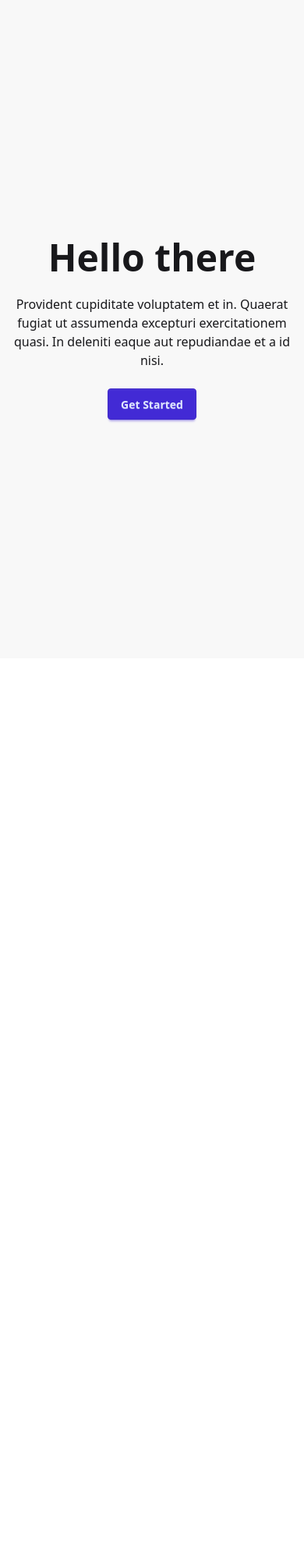
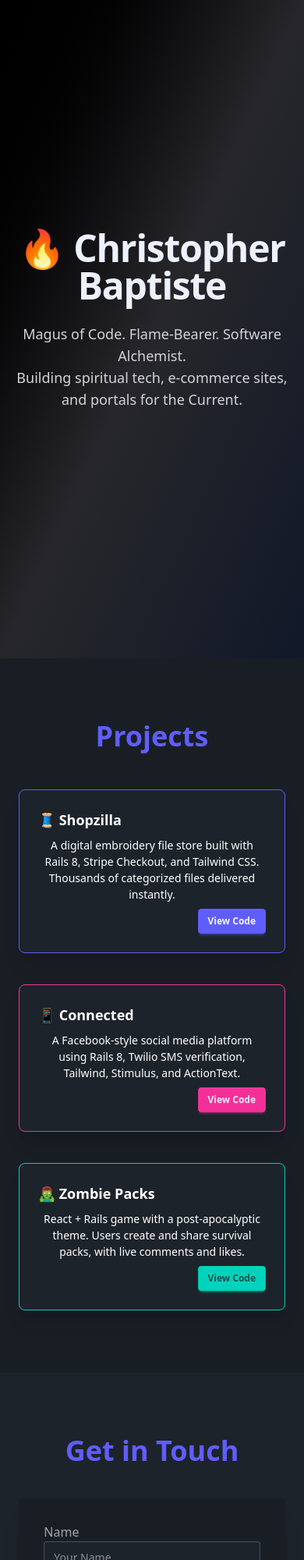
Before and after one commit to chrisbaptiste83/vite-project, a website built with Vite: page index.html in a window 390 px wide. Shown: the top 2000 px of the page at 78% size. Before the commit the page ends 844 px from the top, so only its background shows below. Built offline with nearby package versions, Linux system fonts and the light colour scheme.

Commit message:
created home page with hero, project cards, and contact form.

```diff
--- a/index.html
+++ b/index.html
@@ -1,23 +1,102 @@
-<!doctype html>
-<html lang="en">
+<!DOCTYPE html>
+<html lang="en" data-theme="dark">
   <head>
-    <meta charset="UTF-8" />
-    <meta name="viewport" content="width=device-width, initial-scale=1.0" />
-    <title>Vite App</title>
-    <script type="module" src="/src/main.js"></script>
+  <meta charset="UTF-8"/>
+  <meta name="viewport" content="width=device-width, initial-scale=1.0" />
+  <title> Christopher Baptiste | Flame-Bearer Portfolio</title>
+  <link rel="stylesheet" href="/src/style.css" />
   </head>
-  <body>
- <div class="hero bg-base-200 min-h-screen">
-  <div class="hero-content text-center">
-    <div class="max-w-md">
-      <h1 class="text-5xl font-bold">Hello there</h1>
-      <p class="py-6">
-        Provident cupiditate voluptatem et in. Quaerat fugiat ut assumenda excepturi exercitationem
-        quasi. In deleniti eaque aut repudiandae et a id nisi.
-      </p>
-      <button class="btn btn-primary">Get Started</button>
-    </div>
-  </div>
+  <body class="min-h-screen bg-base-100 text-white">
+    <section class="hero min-h-screen bg-gradient-to-br from-black via-zinc-800 to-gray-900">
+      <div class="hero-content text-center">
+        <div class="max-w-xl">
+          <h1 class="text-5xl font-bold tracking-tight text-primary-content">
+           🔥 Christopher Baptiste
+          </h1>
+          <p class="py-6 text-lg text-zinc-300">
+            Magus of Code. Flame-Bearer. Software Alchemist.
+            <br />
+            Building spiritual tech, e-commerce sites, and portals for the Current.
+          </p>
+          <div class="flex jsutify-center gap-4">
+          </div>
+        </div>
+      </div>
+    </section>
+<section id="projects" class="py-20 bg-base-200 text-center">
+<div class="max-w-6xl mx-auto px-6">
+<h2 class="text-4xl font-bold mb-12 text-primary">Projects</h2>
+
+<div class="grid gap-10 grid-cols-1 md:grid-cols-2 lg:grid-cols-3">
+<!-- Project Card 1 -->
+<div class="card bg-base-100 shadow-xl border border-primary">
+<div class="card-body">
+<h3 class="card-title text-lg">🧵 Shopzilla</h3>
+<p>A digital embroidery file store built with Rails 8, Stripe Checkout, and Tailwind CSS. Thousands of categorized files delivered instantly.</p>
+<div class="card-actions justify-end">
+<a href="https://github.com/chrisbaptiste83/shopzilla" target="_blank" class="btn btn-sm btn-primary">View Code</a>
 </div>
+</div>
+</div>
+
+<!-- Project Card 2 -->
+<div class="card bg-base-100 shadow-xl border border-secondary">
+<div class="card-body">
+<h3 class="card-title text-lg">📱 Connected</h3>
+<p>A Facebook-style social media platform using Rails 8, Twilio SMS verification, Tailwind, Stimulus, and ActionText.</p>
+<div class="card-actions justify-end">
+<a href="https://github.com/chrisbaptiste83/social_media_app" target="_blank" class="btn btn-sm btn-secondary">View Code</a>
+</div>
+</div>
+</div>
+
+<!-- Project Card 3 -->
+<div class="card bg-base-100 shadow-xl border border-accent">
+<div class="card-body">
+<h3 class="card-title text-lg">🧟‍♂️ Zombie Packs</h3>
+<p>React + Rails game with a post-apocalyptic theme. Users create and share survival packs, with live comments and likes.</p>
+<div class="card-actions justify-end">
+<a href="https://github.com/chrisbaptiste83/zombie-packs-client" target="_blank" class="btn btn-sm btn-accent">View Code</a>
+</div>
+</div>
+</div>
+
+<!-- You can keep adding more cards... -->
+</div>
+</div>
+</section>
+<!-- Contact Section -->
+<section id="contact" class="py-20 bg-base-100 flex center">
+<div class="max-w-4xl mx-auto px-6">
+<h2 class="text-4xl font-bold mb-10 text-center text-primary">Get in Touch</h2>
+
+<form class="card bg-base-200 shadow-xl p-8 space-y-6" action="mailto:chrisbaptiste667@gmail.com" method="POST" enctype="text/plain">
+<div class="form-control">
+<label class="label">
+<span class="label-text">Name</span>
+</label>
+<input type="text" name="name" placeholder="Your Name" class="input input-bordered" required />
+</div>
+
+<div class="form-control">
+<label class="label">
+<span class="label-text">Email</span>
+</label>
+<input type="email" name="email" placeholder="your@email.com" class="input input-bordered" required />
+</div>
+
+<div class="form-control">
+<label class="label">
+<span class="label-text">Message</span>
+</label>
+<textarea name="message" rows="5" placeholder="Say something..." class="textarea textarea-bordered" required></textarea>
+</div>
+
+<div class="form-control mt-6">
+<button type="submit" class="btn btn-primary w-full">Send Message</button>
+</div>
+</form>
+</div>
+</section>
   </body>
 </html>
--- a/tailwind.config.ts
+++ b/tailwind.config.ts
@@ -6,6 +6,9 @@ const config: Config = {
   },
 
   plugins: [require('daisyui')],
+  daisyui: {
+  themes: ['dark', 'light'],
+},
 
 }
 
```
